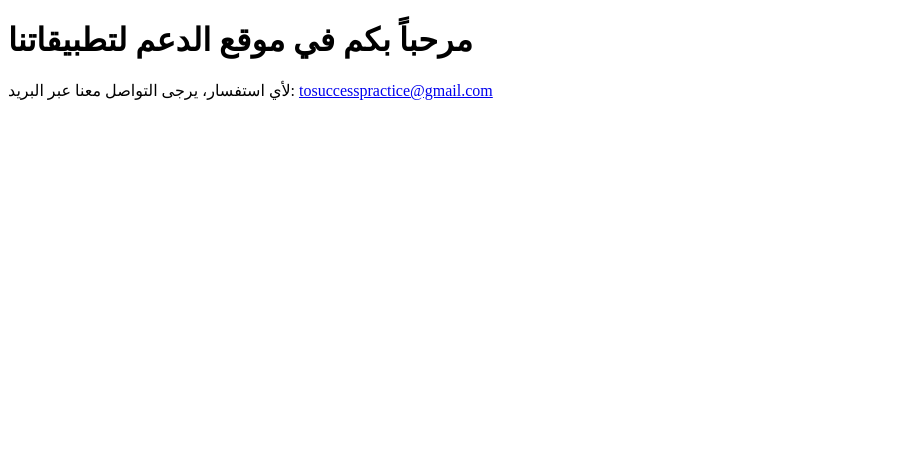
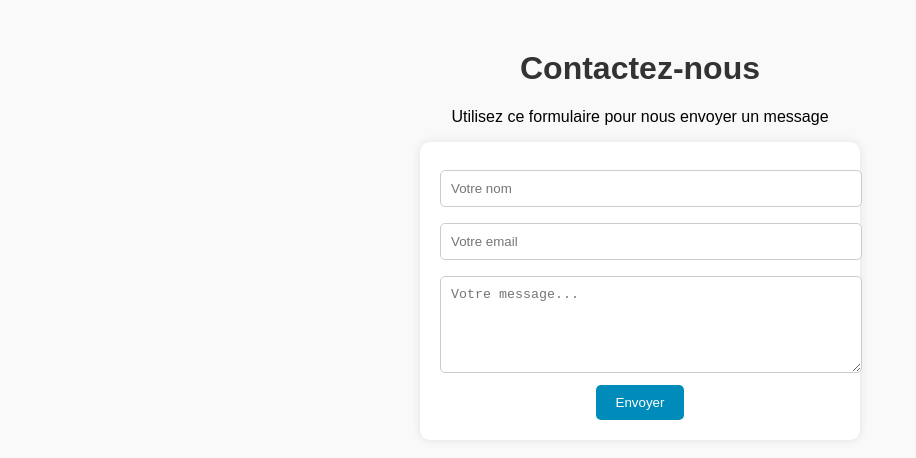
Before and after one commit to tosuccesspractice/tosuccesspractice.github.io, a plain HTML site: page index.html in a window 1280 px wide. Shown: the whole page, without its empty margins (0-916 px from the left). Drawn offline with Linux system fonts and the light colour scheme.

Commit message:
Update index.html

```diff
--- a/index.html
+++ b/index.html
@@ -1,11 +1,57 @@
 <!DOCTYPE html>
-<html lang="ar">
+<html lang="fr">
 <head>
   <meta charset="UTF-8">
-  <title>مرحباً بك</title>
+  <title>Contact - ToSuccessPractice</title>
+  <style>
+    body {
+      font-family: Arial, sans-serif;
+      margin: 50px;
+      background-color: #f9f9f9;
+      text-align: center;
+    }
+    h1 {
+      color: #333;
+    }
+    form {
+      max-width: 400px;
+      margin: auto;
+      background: white;
+      padding: 20px;
+      border-radius: 10px;
+      box-shadow: 0 0 10px rgba(0,0,0,0.1);
+    }
+    input, textarea {
+      width: 100%;
+      padding: 10px;
+      margin: 8px 0;
+      border: 1px solid #ccc;
+      border-radius: 5px;
+    }
+    button {
+      padding: 10px 20px;
+      background-color: #008cba;
+      border: none;
+      color: white;
+      border-radius: 5px;
+      cursor: pointer;
+    }
+    button:hover {
+      background-color: #005f7f;
+    }
+  </style>
 </head>
 <body>
-  <h1>مرحباً بكم في موقع الدعم لتطبيقاتنا</h1>
-  <p>لأي استفسار، يرجى التواصل معنا عبر البريد: <a href="mailto:tosuccesspractice@gmail.com">tosuccesspractice@gmail.com</a></p>
+
+  <h1>Contactez-nous</h1>
+  <p>Utilisez ce formulaire pour nous envoyer un message</p>
+
+  <form action="https://formspree.io/f/mqapdblp" method="POST">
+    <input type="text" name="name" placeholder="Votre nom" required>
+    <input type="email" name="email" placeholder="Votre email" required>
+    <textarea name="message" rows="5" placeholder="Votre message..." required></textarea>
+    <button type="submit">Envoyer</button>
+  </form>
+
 </body>
 </html>
```
